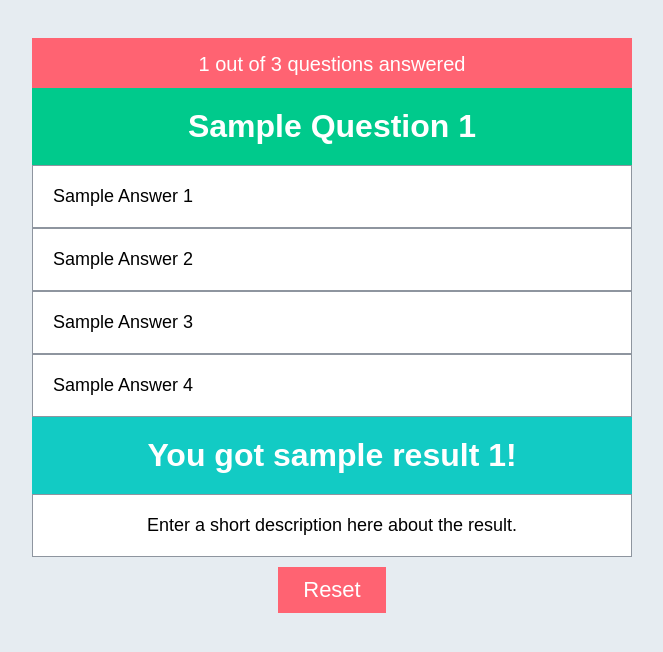
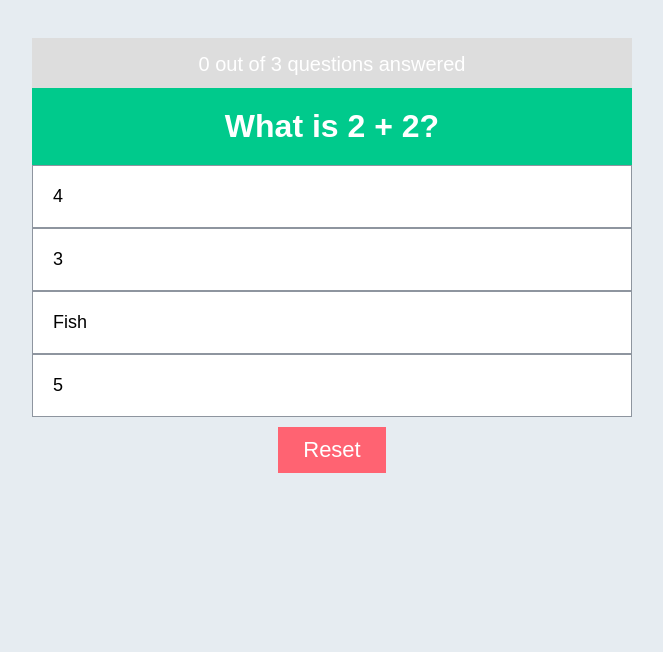
Before and after one commit to edcast45/quiz, a Vue app: page / in a window 1280 px wide. Shown: the top 652 px of the page, without its empty margins (308-971 px from the left). Built offline with nearby package versions, Linux system fonts and the light colour scheme.

Commit message:
added questions & results.vue file

```diff
--- a/src/App.vue
+++ b/src/App.vue
@@ -1,34 +1,112 @@
 <template>
   <div class="ctr">
-    <div class="questions-ctr">
-        <div class="progress">
-            <div class="bar"></div>
-            <div class="status">1 out of 3 questions answered</div>
-        </div>
-        <div class="single-question">
-            <div class="question">Sample Question 1</div>
-            <div class="answers">
-                <div class="answer">Sample Answer 1</div>
-                <div class="answer">Sample Answer 2</div>
-                <div class="answer">Sample Answer 3</div>
-                <div class="answer">Sample Answer 4</div>
-            </div>
-        </div>
-    </div>
-    <div class="result">
-        <div class="title">You got sample result 1!</div>
-        <div class="desc">
-            Enter a short description here about the result.
-        </div>
-    </div>
+<questions
+    v-if="questionsAnswered < questions.length"
+    :questions="questions"
+    :questionsAnswered="questionsAnswered"
+    @question-answered="questionAnswered"
+    />
+<results v-else />
     <button type="button" class="reset-btn">Reset</button>
 </div>
 </template>
 
 <script>
+import Questions from './components/Questions.vue'
+import Results from './components/Results.vue'
 
 export default {
+  components: { Questions, Results },
   name: 'App',
+  data() {
+      return {
+          questionsAnswered: 0,
+          totalCorrect: 0,
+    questions: [
+        {
+            q: 'What is 2 + 2?',
+            answers: [
+                {
+                    text: '4',
+                    is_correct: true
+                },
+                {
+                    text: '3',
+                    is_correct: false
+                },
+                {
+                    text: 'Fish',
+                    is_correct: false
+                },
+                {
+                    text: '5',
+                    is_correct: false
+                }
+            ]
+        },
+        {
+            q: 'How many letters are in the word "Banana"?',
+            answers: [
+                {
+                    text: '5',
+                    is_correct: false
+                },
+                {
+                    text: '7',
+                    is_correct: false
+                },
+                {
+                    text: '6',
+                    is_correct: true
+                },
+                {
+                    text: '12',
+                    is_correct: false
+                }
+            ]
+        },
+        {
+            q: 'Find the missing letter: C_ke',
+            answers: [
+                {
+                    text: 'e',
+                    is_correct: false
+                },
+                {
+                    text: 'a',
+                    is_correct: true
+                },
+                {
+                    text: 'i',
+                    is_correct: false
+                }
+            ]
+        },
+    ],
+    results: [
+        {
+            min: 0,
+            max: 2,
+            title: "Try again!",
+            desc: "Do a little more studying and you may succeed!"
+        },
+        {
+            min: 3,
+            max: 3,
+            title: "Wow, you're a genius!",
+            desc: "Studying has definitely paid off for you!"
+        }
+    ]
+}
+  },
+  methods: {
+      questionAnswered(is_correct) {
+          if(is_correct) {
+              this.totalCorrect++
+          }
 
+          this.questionsAnswered++
+      }
+  }
 }
 </script>
--- /dev/null
+++ b/src/components/Questions.vue
@@ -0,0 +1,40 @@
+<template>
+  <div class="questions-ctr">
+        <div class="progress">
+            <div class="bar"
+            :style="{ width: `${(questionsAnswered / questions.length) * 100}%`}"
+              ></div>
+            <div class="status">
+              {{ questionsAnswered }} out of {{ questions.length }} questions answered
+              </div>
+        </div>
+
+        <div class="single-question"
+          v-for="(question, qi) in questions"
+          :key="question.q"
+          v-show="questionsAnswered === qi">
+            <div class="question">{{ question.q }}</div>
+
+            <div class="answers">
+                <div class="answer"
+                v-for="answer in question.answers"
+                :key="answer.text"
+                @click.prevent="selectAnswer(answer.is_correct)"
+                >
+                  {{ answer.text }}</div>
+            </div>
+        </div>
+    </div>
+</template>
+
+<script>
+export default {
+  props: ['questions', 'questionsAnswered'],
+  emits: ['questiionanswered'],
+  methods: {
+    selectAnswer(is_correct) {
+      this.$emit('question-answered', is_correct)
+    }
+  }
+}
+</script>
--- /dev/null
+++ b/src/components/Results.vue
@@ -0,0 +1,14 @@
+<template>
+  <div class="result">
+        <div class="title">You got sample result 1!</div>
+        <div class="desc">
+            Enter a short description here about the result.
+        </div>
+    </div>
+</template>
+
+<script>
+export default {
+
+}
+</script>
```
